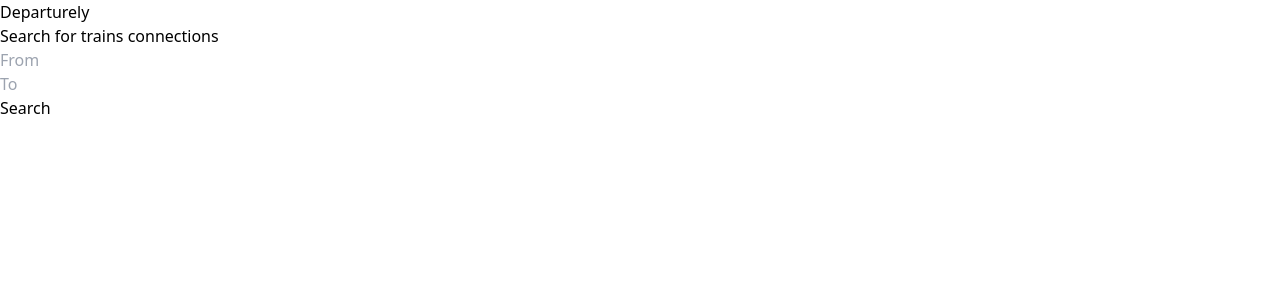
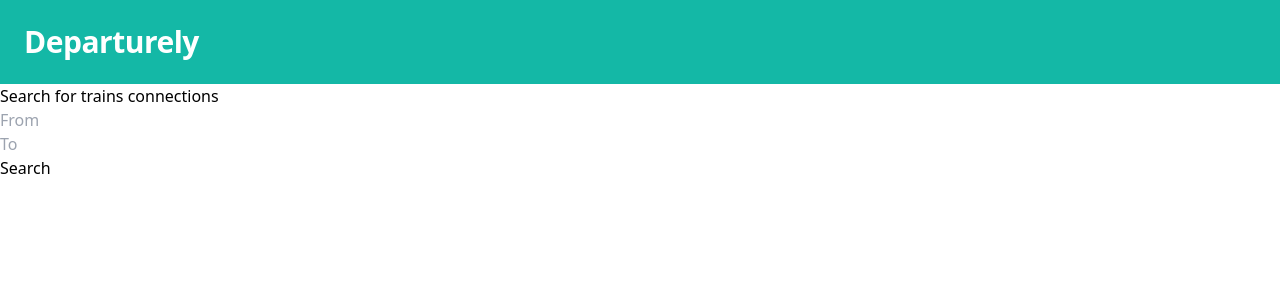
Before and after one commit to meaboutsoftware/departurely, a Next.js app: page / in a window 1280 px wide. Shown: the top 300 px of the page. Built offline with nearby package versions, Linux system fonts and the light colour scheme.

Commit message:
feat: add styling to top navigation

```diff
--- a/components/layout/logo.tsx
+++ b/components/layout/logo.tsx
@@ -1,5 +1,5 @@
 import React from "react";
 
 export default function Logo() {
-  return <div>Departurely</div>;
+  return <h1 className="text-3xl font-bold">Departurely</h1>;
 }
--- a/components/layout/top-navigation.tsx
+++ b/components/layout/top-navigation.tsx
@@ -4,10 +4,14 @@
 
 export default function TopNavigation() {
   return (
-    <header>
-      <Link href="/">
-        <Logo />
-      </Link>
-    </header>
+    <nav className="flex items-center justify-between flex-wrap bg-teal-500 p-6">
+      <div className="flex items-center flex-shrink-0 text-white mr-6">
+        <span className="font-semibold text-xl tracking-tight">
+          <Link href="/">
+            <Logo />
+          </Link>
+        </span>
+      </div>
+    </nav>
   );
 }
```
